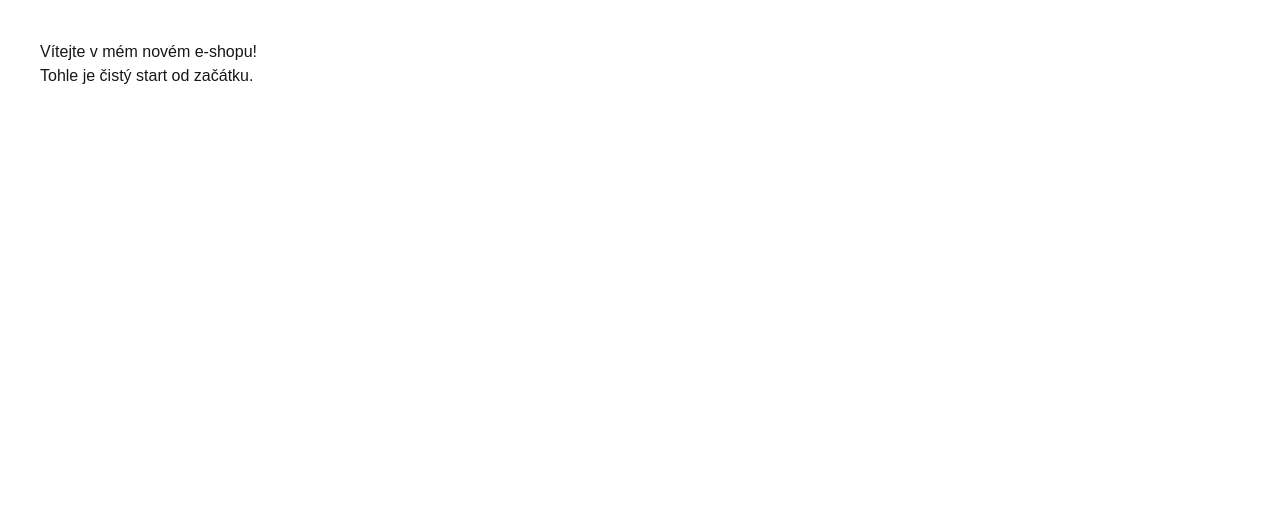
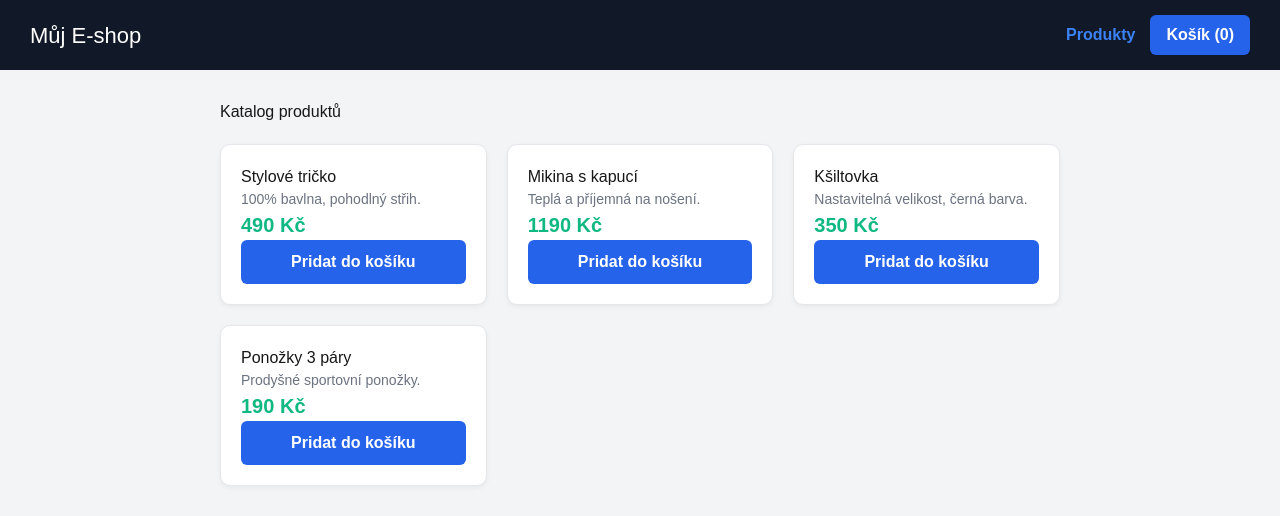
Before and after one commit to lukasbauer-oss/muj-eshop-v2, a Next.js app: page / in a window 1280 px wide. Shown: the top 516 px of the page. Built offline with nearby package versions, Linux system fonts and the light colour scheme.

Commit message:
pridani kosiku

```diff
--- a/app/page.tsx
+++ b/app/page.tsx
@@ -1,8 +1,161 @@
+"use client";
+import { useState } from "react";
+
+// Definice typů
+type Produkt = {
+  id: number;
+  nazev: string;
+  cena: number;
+  popis: string;
+};
+
+type KosikPolozka = {
+  produkt: Produkt;
+  pocet: number;
+};
+
 export default function Home() {
+  const [zalozka, setZalozka] = useState<"produkty" | "kosik">("produkty");
+  const [kosik, setKosik] = useState<KosikPolozka[]>([]);
+
+  // Seznam nabízených produktů
+  const produkty: Produkt[] = [
+    { id: 1, nazev: "Stylové tričko", cena: 490, popis: "100% bavlna, pohodlný střih." },
+    { id: 2, nazev: "Mikina s kapucí", cena: 1190, popis: "Teplá a příjemná na nošení." },
+    { id: 3, nazev: "Kšiltovka", cena: 350, popis: "Nastavitelná velikost, černá barva." },
+    { id: 4, nazev: "Ponožky 3 páry", cena: 190, popis: "Prodyšné sportovní ponožky." },
+  ];
+
+  // Přidání do košíku
+  const pridatDoKosiku = (produkt: Produkt) => {
+    setKosik((puvodni) => {
+      const existuje = puvodni.find((p) => p.produkt.id === produkt.id);
+      if (existuje) {
+        return puvodni.map((p) =>
+          p.produkt.id === produkt.id ? { ...p, pocet: p.pocet + 1 } : p
+        );
+      }
+      return [...puvodni, { produkt, pocet: 1 }];
+    });
+  };
+
+  // Odebrání položky z košíku
+  const odebratZKosiku = (id: number) => {
+    setKosik((puvodni) => puvodni.filter((p) => p.produkt.id !== id));
+  };
+
+  // Změna počtu kusů
+  const zmenitPocet = (id: number, zmena: number) => {
+    setKosik((puvodni) =>
+      puvodni
+        .map((p) => {
+          if (p.produkt.id === id) {
+            const novyPocet = p.pocet + zmena;
+            return novyPocet > 0 ? { ...p, pocet: novyPocet } : null;
+          }
+          return p;
+        })
+        .filter(Boolean) as KosikPolozka[]
+    );
+  };
+
+  // Celková cena
+  const celkovaCena = kosik.reduce((sum, p) => sum + p.produkt.cena * p.pocet, 0);
+  const celkovyPocetKusu = kosik.reduce((sum, p) => sum + p.pocet, 0);
+
   return (
-    <div style={{ padding: "40px", fontFamily: "sans-serif" }}>
-      <h1>Vítejte v mém novém e-shopu!</h1>
-      <p>Tohle je čistý start od začátku.</p>
+    <div style={{ fontFamily: "sans-serif", backgroundColor: "#f3f4f6", minHeight: "100vh", margin: 0 }}>
+      {/* HORNÍ LIŠTA / NAVIGACE */}
+      <header style={{ backgroundColor: "#111827", color: "white", padding: "15px 30px", display: "flex", justifyContent: "space-between", alignItems: "center" }}>
+        <h1 style={{ margin: 0, fontSize: "22px" }}>Můj E-shop</h1>
+        <div style={{ display: "flex", gap: "15px" }}>
+          <button
+            onClick={() => setZalozka("produkty")}
+            style={{ background: "none", border: "none", color: zalozka === "produkty" ? "#3b82f6" : "white", cursor: "pointer", fontWeight: "bold", fontSize: "16px" }}
+          >
+            Produkty
+          </button>
+          <button
+            onClick={() => setZalozka("kosik")}
+            style={{ background: "#2563eb", border: "none", color: "white", padding: "8px 16px", borderRadius: "6px", cursor: "pointer", fontWeight: "bold" }}
+          >
+            Košík ({celkovyPocetKusu})
+          </button>
+        </div>
+      </header>
+
+      {/* OBSAH */}
+      <main style={{ padding: "30px", maxWidth: "900px", margin: "0 auto" }}>
+        {zalozka === "produkty" && (
+          <div>
+            <h2 style={{ marginBottom: "20px" }}>Katalog produktů</h2>
+            <div style={{ display: "grid", gridTemplateColumns: "repeat(auto-fit, minmax(220px, 1fr))", gap: "20px" }}>
+              {produkty.map((produkt) => (
+                <div key={produkt.id} style={{ border: "1px solid #e5e7eb", borderRadius: "10px", padding: "20px", backgroundColor: "white", boxShadow: "0 2px 5px rgba(0,0,0,0.05)" }}>
+                  <h3 style={{ marginTop: 0 }}>{produkt.nazev}</h3>
+                  <p style={{ color: "#6b7280", fontSize: "14px" }}>{produkt.popis}</p>
+                  <p style={{ fontWeight: "bold", fontSize: "20px", color: "#10b981" }}>{produkt.cena} Kč</p>
+                  <button
+                    onClick={() => pridatDoKosiku(produkt)}
+                    style={{ width: "100%", padding: "10px", backgroundColor: "#2563eb", color: "white", border: "none", borderRadius: "6px", cursor: "pointer", fontWeight: "bold" }}
+                  >
+                    Pridat do košíku
+                  </button>
+                </div>
+              ))}
+            </div>
+          </div>
+        )}
+
+        {zalozka === "kosik" && (
+          <div>
+            <h2 style={{ marginBottom: "20px" }}>Nákupní košík</h2>
+            {kosik.length === 0 ? (
+              <div style={{ backgroundColor: "white", padding: "30px", borderRadius: "10px", textAlign: "center" }}>
+                <p style={{ fontSize: "18px", color: "#6b7280" }}>Váš košík je zatím prázdný.</p>
+                <button
+                  onClick={() => setZalozka("produkty")}
+                  style={{ backgroundColor: "#2563eb", color: "white", border: "none", padding: "10px 20px", borderRadius: "6px", cursor: "pointer" }}
+                >
+                  Prohlédnout produkty
+                </button>
+              </div>
+            ) : (
+              <div style={{ backgroundColor: "white", padding: "20px", borderRadius: "10px", boxShadow: "0 2px 5px rgba(0,0,0,0.05)" }}>
+                {kosik.map((polozka) => (
+                  <div key={polozka.produkt.id} style={{ display: "flex", justifyContent: "space-between", alignItems: "center", borderBottom: "1px solid #f3f4f6", padding: "15px 0" }}>
+                    <div>
+                      <h4 style={{ margin: 0 }}>{polozka.produkt.nazev}</h4>
+                      <p style={{ margin: "5px 0 0 0", color: "#6b7280" }}>{polozka.produkt.cena} Kč / ks</p>
+                    </div>
+                    <div style={{ display: "flex", alignItems: "center", gap: "10px" }}>
+                      <button onClick={() => zmenitPocet(polozka.produkt.id, -1)} style={{ padding: "5px 10px", cursor: "pointer" }}>-</button>
+                      <span><strong>{polozka.pocet}</strong> ks</span>
+                      <button onClick={() => zmenitPocet(polozka.produkt.id, 1)} style={{ padding: "5px 10px", cursor: "pointer" }}>+</button>
+                      <button
+                        onClick={() => odebratZKosiku(polozka.produkt.id)}
+                        style={{ backgroundColor: "#ef4444", color: "white", border: "none", padding: "6px 12px", borderRadius: "4px", cursor: "pointer", marginLeft: "10px" }}
+                      >
+                        Smazat
+                      </button>
+                    </div>
+                  </div>
+                ))}
+
+                <div style={{ marginTop: "20px", textAlign: "right" }}>
+                  <h3>Celková cena: <span style={{ color: "#10b981" }}>{celkovaCena} Kč</span></h3>
+                  <button
+                    onClick={() => alert("Objednávka byla odeslána!")}
+                    style={{ backgroundColor: "#10b981", color: "white", border: "none", padding: "12px 24px", borderRadius: "6px", fontSize: "16px", fontWeight: "bold", cursor: "pointer" }}
+                  >
+                    Odeslat objednávku
+                  </button>
+                </div>
+              </div>
+            )}
+          </div>
+        )}
+      </main>
     </div>
   );
 }
```
